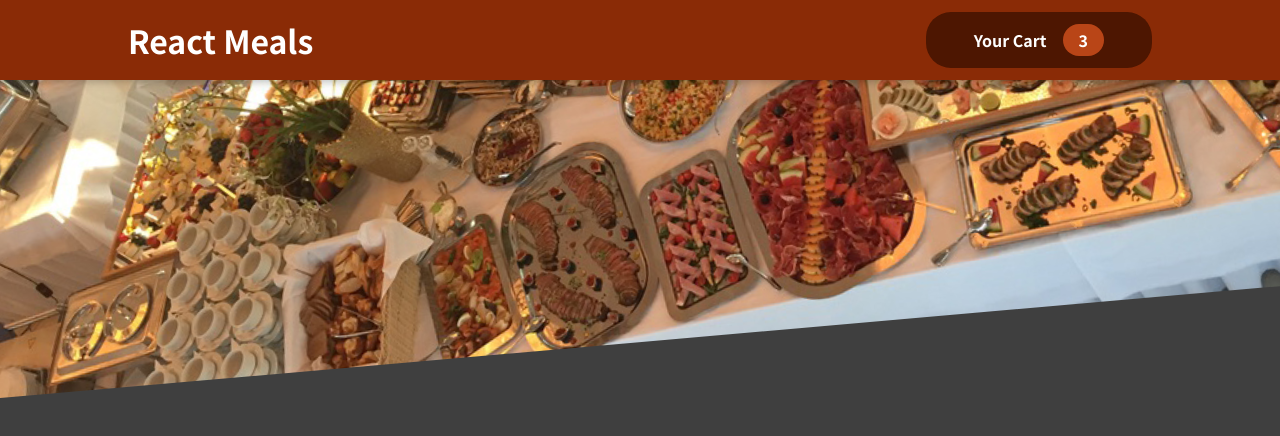
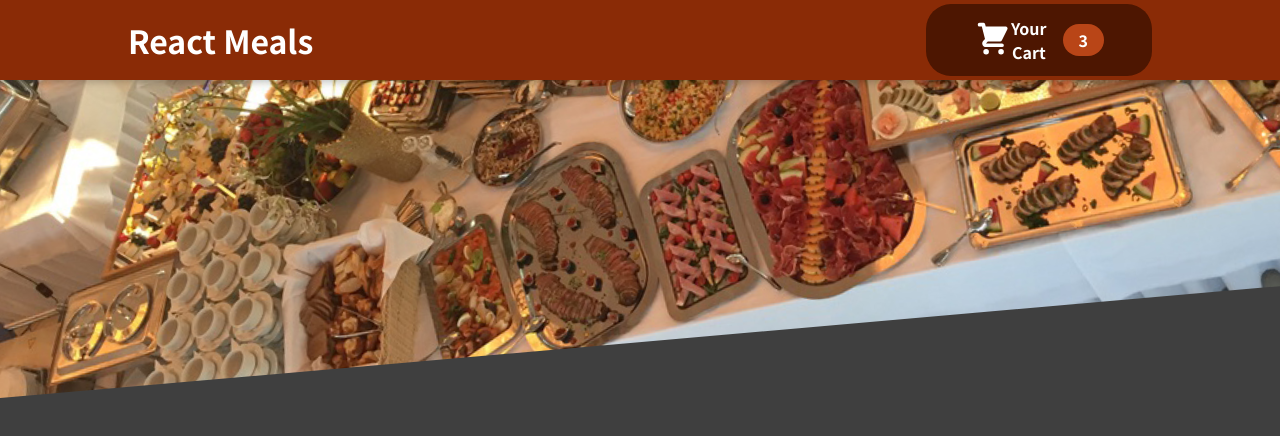
Before and after one commit to zooyaho/react-foodOrder-app, a React (Create React App) app: page / in a window 1280 px wide. Shown: the top 436 px of the page. Built offline with nearby package versions, Linux system fonts and the light colour scheme.

Commit message:
CartIcon SVG 컴포넌트 구현 후 추가,HeaderCartButton 컴포넌트에 추가

```diff
--- /dev/null
+++ b/src/components/Cart/CartIcon.js
@@ -0,0 +1,13 @@
+const CartIcon = () => {
+  return (
+    <svg
+      xmlns='http://www.w3.org/2000/svg'
+      viewBox='0 0 20 20'
+      fill='currentColor'
+    >
+      <path d='M3 1a1 1 0 000 2h1.22l.305 1.222a.997.997 0 00.01.042l1.358 5.43-.893.892C3.74 11.846 4.632 14 6.414 14H15a1 1 0 000-2H6.414l1-1H14a1 1 0 00.894-.553l3-6A1 1 0 0017 3H6.28l-.31-1.243A1 1 0 005 1H3zM16 16.5a1.5 1.5 0 11-3 0 1.5 1.5 0 013 0zM6.5 18a1.5 1.5 0 100-3 1.5 1.5 0 000 3z' />
+    </svg>
+  );
+};
+
+export default CartIcon;
--- a/src/components/Layout/HeaderCartButton.js
+++ b/src/components/Layout/HeaderCartButton.js
@@ -1,9 +1,10 @@
+import CartIcon from '../Cart/CartIcon';
 import classes from './HeaderCartButton.module.css'
 
 const HeaderCartButton = (props) => {
   return (
     <button className={classes.button}>
-      <span></span>
+      <CartIcon />
       <span>Your Cart</span>
       <span className={classes.badge}>{/* 장바구니에 담긴 상품의 총량 */}3</span>
     </button>
```
Also changed, not shown: 1 other file (tests, documents, lock files or other folders).
